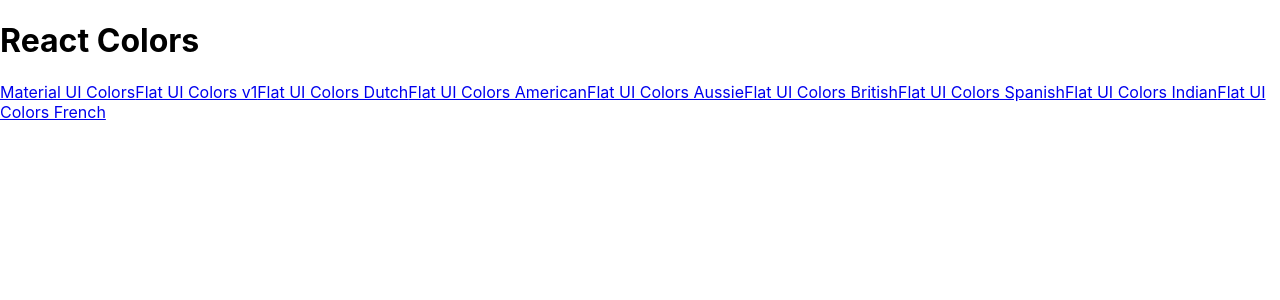
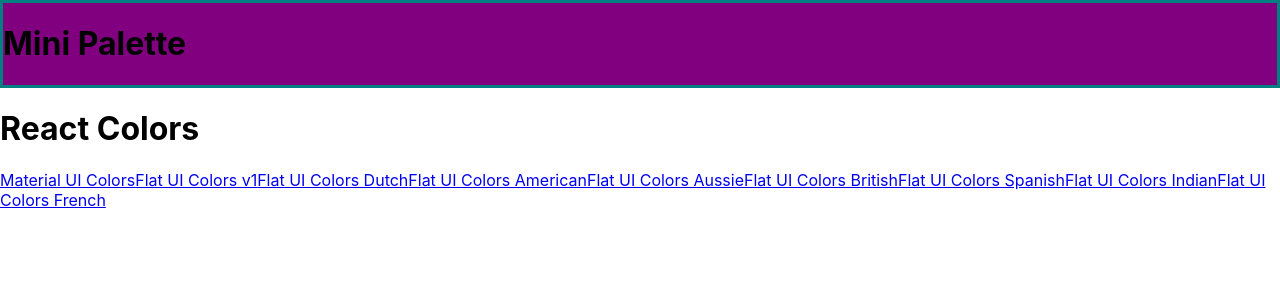
Before and after one commit to tonyoladapo/Color-Picker-App, a React (Create React App) app: page / in a window 1280 px wide. Shown: the top 300 px of the page. Built offline with nearby package versions, Linux system fonts and the light colour scheme.

Commit message:
Added styles from material-ui

```diff
--- a/package.json
+++ b/package.json
@@ -5,6 +5,7 @@
   "dependencies": {
     "@material-ui/core": "^4.7.2",
     "@material-ui/icons": "^4.5.1",
+    "@material-ui/styles": "^4.7.1",
     "@testing-library/jest-dom": "^4.2.4",
     "@testing-library/react": "^9.3.2",
     "@testing-library/user-event": "^7.1.2",
--- /dev/null
+++ b/src/Components/MiniPalette.js
@@ -0,0 +1,22 @@
+import React from 'react'
+import { withStyles } from '@material-ui/styles'
+
+const styles = {
+    main: {
+        backgroundColor: "purple",
+        border: "3px solid teal"
+    }
+}
+
+function MiniPalette(props) {
+
+    const { classes } = props
+
+    return (
+        <div className={classes.main}>
+            <h1>Mini Palette</h1>
+        </div>
+    )
+}
+
+export default withStyles(styles)(MiniPalette);
--- a/src/Components/PaletteList.js
+++ b/src/Components/PaletteList.js
@@ -1,4 +1,5 @@
 import React, { Component } from 'react'
+import MiniPalette from './MiniPalette'
 import { Link } from 'react-router-dom'
 
 export default class PaletteList extends Component {
@@ -8,6 +9,7 @@
 
         return (
             <div>
+                <MiniPalette />
                 <h1>React Colors</h1>
                 {palettes.map(palette => (
                     <Link to={`/palette/${palette.id}`}>{palette.paletteName}</Link>
```
